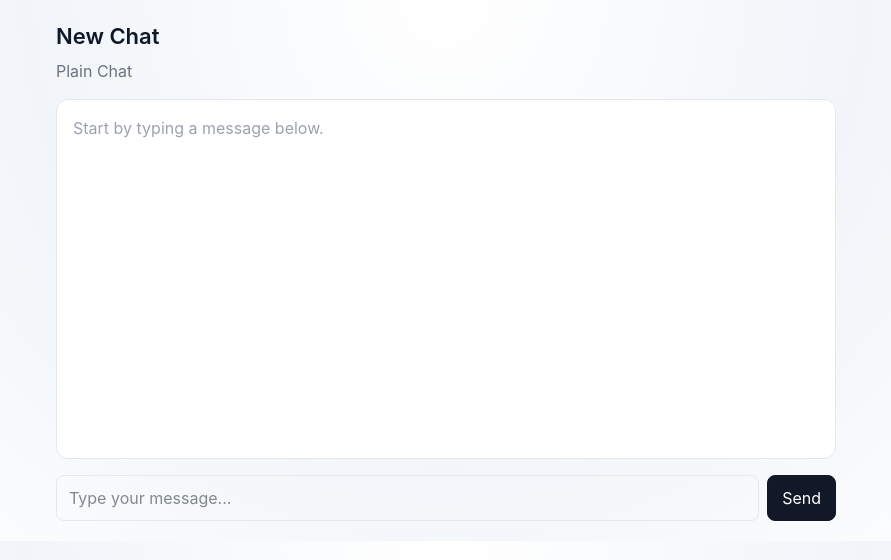
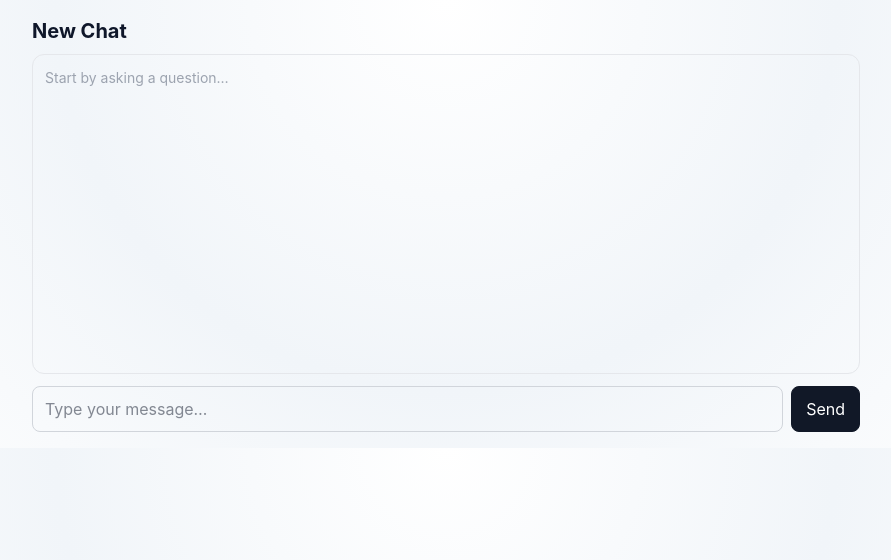
Before and after one commit to themusashimaru/jcil-ai-micro, a Next.js app: page /chat in a window 1280 px wide. Shown: the top 560 px of the page, without its empty margins (194-1085 px from the left). Built offline with nearby package versions, Linux system fonts and the light colour scheme.

Commit message:
ui(chat): simple, null-safe renderer; xAI chat + optional OpenAI moderation

```diff
--- a/src/app/chat/page.tsx
+++ b/src/app/chat/page.tsx
@@ -1,120 +1,104 @@
 "use client";
-import * as React from "react";
-
-type Msg = { role: "user" | "assistant"; content: string };
-
-function pickReply(data: any): string {
-  return (
-    (typeof data?.answer === "string" && data.answer) ||
-    (typeof data?.output === "string" && data.output) ||
-    (typeof data?.content === "string" && data.content) ||
-    (typeof data?.text === "string" && data.text) ||
-    (typeof data?.choices?.[0]?.message?.content === "string" && data.choices[0].message.content) ||
-    (typeof data?.choices?.[0]?.text === "string" && data.choices[0].text) ||
-    "(no response)"
-  );
-}
+import { useState } from "react";
 
 export default function ChatPage() {
-  const [messages, setMessages] = React.useState<Msg[]>([]);
-  const [input, setInput] = React.useState("");
-  const [loading, setLoading] = React.useState(false);
+  const [input, setInput] = useState("");
+  const [messages, setMessages] = useState<{role:"user"|"assistant";content:string}[]>([]);
+  const [loading, setLoading] = useState(false);
 
-  async function sendMessage(text: string) {
-    const userText = text.trim();
-    if (!userText || loading) return;
+  async function send(e: React.FormEvent) {
+    e.preventDefault();
+    const text = input.trim();
+    if (!text || loading) return;
 
-    setMessages((m) => [...m, { role: "user", content: userText }]);
+    setMessages(m => [...m, { role: "user", content: text }]);
     setInput("");
     setLoading(true);
 
     try {
-      const res = await fetch("/api/chat?" + Date.now(), {
+      const r = await fetch("/api/chat", {
         method: "POST",
+        headers: { "Content-Type": "application/json" },
+        body: JSON.stringify({ message: text }),
         cache: "no-store",
-        headers: { "Content-Type": "application/json" },
-        body: JSON.stringify({ message: userText }),
       });
-      const json = await res.json().catch(() => ({} as any));
-      if (!res.ok || json?.ok === false) {
-        const err = json?.error || json?.details || `HTTP ${res.status}`;
-        setMessages((m) => [...m, { role: "assistant", content: `Sorry, an error occurred: ${err}` }]);
-        return;
+
+      let reply = "Sorry, no reply.";
+      if (r.ok) {
+        const j = await r.json();
+
+        // accept ANY common API shape
+        reply =
+          j.output ??
+          j.answer ??
+          j.content ??
+          j.text ??
+          (Array.isArray(j.choices) && j.choices[0]?.message?.content) ??
+          JSON.stringify(j);
+      } else {
+        reply = `Error from /api/chat: ${r.status}`;
       }
-      const reply = pickReply(json);
-      setMessages((m) => [...m, { role: "assistant", content: reply }]);
-    } catch (e: any) {
-      setMessages((m) => [...m, { role: "assistant", content: `Network error: ${e?.message || e}` }]);
+
+      setMessages(m => [...m, { role: "assistant", content: String(reply) }]);
+    } catch (err: any) {
+      setMessages(m => [...m, { role: "assistant", content: `Network error: ${String(err?.message || err)}` }]);
     } finally {
       setLoading(false);
     }
   }
 
   return (
-    <div style={{ maxWidth: 820, margin: "0 auto", padding: 20 }}>
-      <h1 style={{ fontSize: 22, fontWeight: 600, marginBottom: 6 }}>New Chat</h1>
-      <p style={{ color: "#6b7280", marginBottom: 16 }}>Plain Chat</p>
+    <div style={{ maxWidth: 860, margin: "0 auto", padding: 16 }}>
+      <h1 style={{ fontSize: 20, fontWeight: 700, marginBottom: 8 }}>New Chat</h1>
 
-      <div style={{ border: "1px solid #e5e7eb", borderRadius: 12, padding: 16, minHeight: 360, background: "#fff" }}>
-        {messages.length === 0 ? (
-          <p style={{ color: "#9ca3af" }}>Start by typing a message below.</p>
-        ) : (
-          <ul style={{ listStyle: "none", padding: 0, margin: 0, display: "grid", gap: 12 }}>
-            {messages.map((m, i) => (
-              <li key={i} style={{ display: "flex", justifyContent: m.role === "user" ? "flex-end" : "flex-start" }}>
-                <div
-                  style={{
-                    maxWidth: "80%",
-                    whiteSpace: "pre-wrap",
-                    border: "1px solid #e5e7eb",
-                    borderRadius: 12,
-                    padding: "10px 12px",
-                    background: m.role === "user" ? "#eef2ff" : "#f9fafb",
-                  }}
-                >
-                  {m.content}
-                </div>
-              </li>
-            ))}
-          </ul>
+      <div style={{ minHeight: 320, border: "1px solid #e5e7eb", borderRadius: 12, padding: 12 }}>
+        {messages.length === 0 && (
+          <div style={{ color: "#9ca3af", fontSize: 14 }}>Start by asking a question…</div>
         )}
+        {messages.map((m, i) => (
+          <div key={i} style={{
+            display: "flex",
+            justifyContent: m.role === "user" ? "flex-end" : "flex-start",
+            marginBottom: 12
+          }}>
+            <div style={{
+              maxWidth: "80%",
+              padding: "8px 12px",
+              borderRadius: 12,
+              background: m.role === "user" ? "#1f2937" : "#e5e7eb",
+              color: m.role === "user" ? "#fff" : "#111827",
+              whiteSpace: "pre-wrap",
+              wordBreak: "break-word"
+            }}>
+              {m.content}
+            </div>
+          </div>
+        ))}
       </div>
 
-      <form
-        onSubmit={(e) => {
-          e.preventDefault();
-          if (!input.trim() || loading) return;
-          sendMessage(input);
-        }}
-        style={{ display: "flex", gap: 8, marginTop: 16 }}
-      >
+      <form onSubmit={send} style={{ display: "flex", gap: 8, marginTop: 12 }}>
         <input
           value={input}
-          onChange={(e) => setInput(e.target.value)}
-          placeholder="Type your message..."
-          aria-label="message"
-          autoComplete="off"
-          id="chat-input"
-          name="chat-input"
+          onChange={e => setInput(e.target.value)}
+          placeholder="Type your message…"
           style={{
             flex: 1,
             padding: "10px 12px",
             borderRadius: 8,
-            border: "1px solid #e5e7eb",
-            outline: "none",
+            border: "1px solid #d1d5db",
+            outline: "none"
           }}
-          disabled={loading}
         />
         <button
+          disabled={loading}
           type="submit"
-          disabled={loading}
           style={{
             padding: "10px 14px",
             borderRadius: 8,
             border: "1px solid #111827",
             background: loading ? "#6b7280" : "#111827",
             color: "#fff",
-            cursor: loading ? "not-allowed" : "pointer",
+            cursor: loading ? "not-allowed" : "pointer"
           }}
         >
           {loading ? "Sending…" : "Send"}
```
